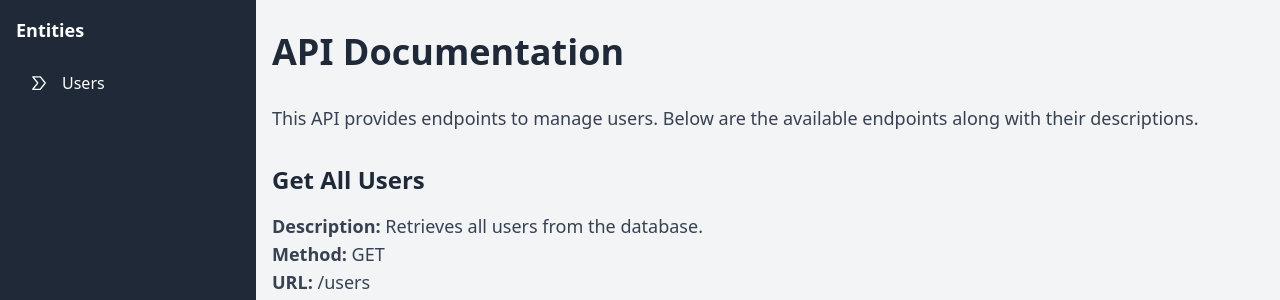
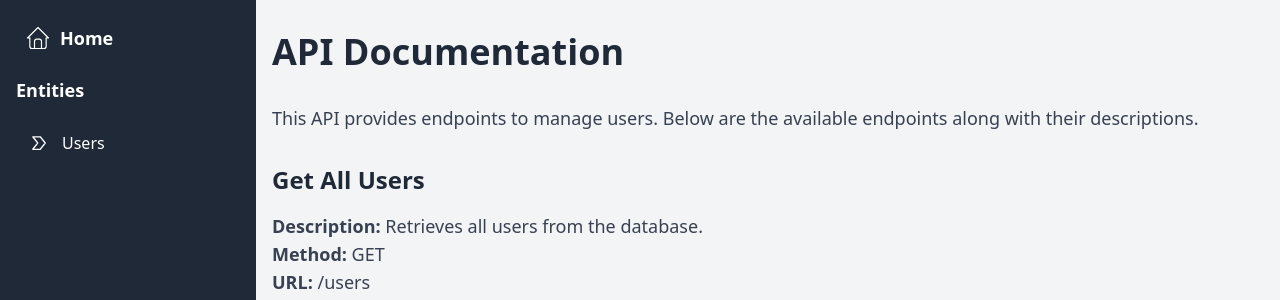
Before and after one commit to nandopiles/nayeli, a Flask app: page / in a window 1280 px wide. Shown: the top 300 px of the page. Run offline with Flask 3, Linux system fonts and the light colour scheme.

Commit message:
documentacion updated

```diff
--- a/api/app/templates/documentation.html
+++ b/api/app/templates/documentation.html
@@ -13,13 +13,26 @@
         <!-- navBar -->
         <aside class="bg-gray-800 text-white w-64 flex-shrink-0 hidden md:block">
             <div class="p-4 h-full overflow-y-auto">
+                <!-- Home -->
+                <a href="#home"
+                    class="text-lg font-semibold mb-4 cursor-pointer hover:bg-gray-700 p-2 rounded-md flex items-center">
+                    <svg xmlns="http://www.w3.org/2000/svg" width="28" height="28" viewBox="0 0 24 24" fill="none"
+                        stroke="currentColor" stroke-width="1" stroke-linecap="round" stroke-linejoin="round"
+                        class="icon icon-tabler icons-tabler-outline icon-tabler-home mr-2">
+                        <path stroke="none" d="M0 0h24v24H0z" fill="none" />
+                        <path d="M5 12l-2 0l9 -9l9 9l-2 0" />
+                        <path d="M5 12v7a2 2 0 0 0 2 2h10a2 2 0 0 0 2 -2v-7" />
+                        <path d="M9 21v-6a2 2 0 0 1 2 -2h2a2 2 0 0 1 2 2v6" />
+                    </svg>
+                    Home
+                </a>
+                <!-- Entities -->
                 <h2 class="text-lg font-semibold mb-4">Entities</h2>
                 <ul>
                     <li class="mb-2">
-                        <!-- Detalles para la entidad -->
+                        <!-- Entity details -->
                         <details class="focus:outline-none">
-                            <summary class="flex items-center p-2 hover:bg-gray-700 cursor-pointer">
-                                <!-- Ícono inicial: flecha hacia la derecha -->
+                            <summary class="flex items-center p-2 hover:bg-gray-700 cursor-pointer rounded-md">
                                 <svg xmlns="http://www.w3.org/2000/svg"
                                     class="icon icon-tabler icon-tabler-arrow-badge-right mr-2" width="30" height="30"
                                     viewBox="0 0 24 24" stroke-width="1" stroke="currentColor" fill="none"
@@ -27,33 +40,27 @@
                                     <path stroke="none" d="M0 0h24v24H0z" fill="none" />
                                     <path d="M13 7h-6l4 5l-4 5h6l4 -5z" />
                                 </svg>
-
-                                <!-- Ícono alternativo: flecha hacia abajo -->
-                                <svg xmlns="http://www.w3.org/2000/svg"
-                                    class="icon icon-tabler icon-tabler-arrow-badge-down hidden mr-2" width="30"
-                                    height="30" viewBox="0 0 24 24" stroke-width="1" stroke="currentColor" fill="none"
-                                    stroke-linecap="round" stroke-linejoin="round">
-                                    <path stroke="none" d="M0 0h24v24H0z" fill="none" />
-                                    <path d="M17 13v-6l-5 4l-5 -4v6l5 4z" />
-                                </svg>
-
-                                <!-- Texto -->
                                 Users
                             </summary>
 
-
-                            <!-- Lista de métodos de la entidad -->
+                            <!-- Entity methods -->
                             <ul class="ml-4">
-                                <li><a href="#get-all-users" class="block p-2 hover:bg-gray-700">Get All Users</a></li>
-                                <li><a href="#get-specific-user" class="block p-2 hover:bg-gray-700">Get Specific
+                                <li><a href="#get-all-users" class="block p-2 hover:bg-gray-700 rounded-md">Get All
+                                        Users</a></li>
+                                <li><a href="#get-specific-user" class="block p-2 hover:bg-gray-700 rounded-md">Get
+                                        Specific
                                         User</a></li>
-                                <li><a href="#create-user" class="block p-2 hover:bg-gray-700">Create User</a></li>
-                                <li><a href="#update-user" class="block p-2 hover:bg-gray-700">Update User</a></li>
-                                <li><a href="#delete-user" class="block p-2 hover:bg-gray-700">Delete User</a></li>
+                                <li><a href="#create-user" class="block p-2 hover:bg-gray-700 rounded-md">Create
+                                        User</a></li>
+                                <li><a href="#update-user" class="block p-2 hover:bg-gray-700 rounded-md">Update
+                                        User</a></li>
+                                <li><a href="#delete-user" class="block p-2 hover:bg-gray-700 rounded-md">Delete
+                                        User</a></li>
                             </ul>
                         </details>
                     </li>
                     <!-- Agregar más entidades según sea necesario -->
+
                 </ul>
             </div>
         </aside>
@@ -61,15 +68,16 @@
 
         <div class="flex1">
             <div class="container mx-auto px-4 py-8">
-                <h1 class="text-4xl font-bold mb-8 text-gray-800">API Documentation</h1>
+                <h1 id="home" class="text-4xl font-bold mb-8 text-gray-800">API Documentation</h1>
                 <div class="mb-8">
                     <p class="text-lg text-gray-700">This API provides endpoints to manage users. Below are the
                         available
                         endpoints along with their descriptions.</p>
                 </div>
 
+                <!-- Users: Get all -->
                 <div class="mb-12">
-                    <h2 class="text-2xl font-bold mb-4 text-gray-800">Get All Users</h2>
+                    <h2 id="get-all-users" class="text-2xl font-bold mb-4 text-gray-800">Get All Users</h2>
                     <div class="text-lg text-gray-700 mb-4">
                         <p><strong>Description:</strong> Retrieves all users from the database.</p>
                         <p><strong>Method:</strong> GET</p>
@@ -80,8 +88,9 @@
                         class="bg-gray-200 rounded-md p-4"><code class="text-sm">$ curl -X GET http://127.0.0.1:5000/users</code></pre>
                 </div>
 
+                <!-- Users: get specific -->
                 <div class="mb-12">
-                    <h2 class="text-2xl font-bold mb-4 text-gray-800">Get a Specific User</h2>
+                    <h2 id="get-specific-user" class="text-2xl font-bold mb-4 text-gray-800">Get a Specific User</h2>
                     <div class="text-lg text-gray-700 mb-4">
                         <p><strong>Description:</strong> Retrieves a specific user by their ID.</p>
                         <p><strong>Method:</strong> GET</p>
@@ -104,8 +113,9 @@
 }</code></pre>
                 </div>
 
+                <!-- Users: create -->
                 <div class="mb-12">
-                    <h2 class="text-2xl font-bold mb-4 text-gray-800">Create a User</h2>
+                    <h2 id="create-user" class="text-2xl font-bold mb-4 text-gray-800">Create a User</h2>
                     <div class="text-lg text-gray-700 mb-4">
                         <p><strong>Description:</strong> Creates a new user with provided username and password.</p>
                         <p><strong>Method:</strong> POST</p>
@@ -123,8 +133,9 @@
  }</code></pre>
                 </div>
 
+                <!-- Users: delete -->
                 <div class="mb-12">
-                    <h2 class="text-2xl font-bold mb-4 text-gray-800">Delete a User</h2>
+                    <h2 id="delete-user" class="text-2xl font-bold mb-4 text-gray-800">Delete a User</h2>
                     <div class="text-lg text-gray-700 mb-4">
                         <p><strong>Description:</strong> Deletes a user by their ID.</p>
                         <p><strong>Method:</strong> DELETE</p>
@@ -143,9 +154,9 @@
                 <div class="mb-12">
                 </div>
 
-
+                <!-- Users: update -->
                 <div class="mb-12">
-                    <h2 class="text-2xl font-bold mb-4 text-gray-800">Update a User</h2>
+                    <h2 id="update-user" class="text-2xl font-bold mb-4 text-gray-800">Update a User</h2>
                     <div class="text-lg text-gray-700 mb-4">
                         <p><strong>Description:</strong> Updates the username or password of an existing user.</p>
                         <p><strong>Method:</strong> PUT</p>
```
